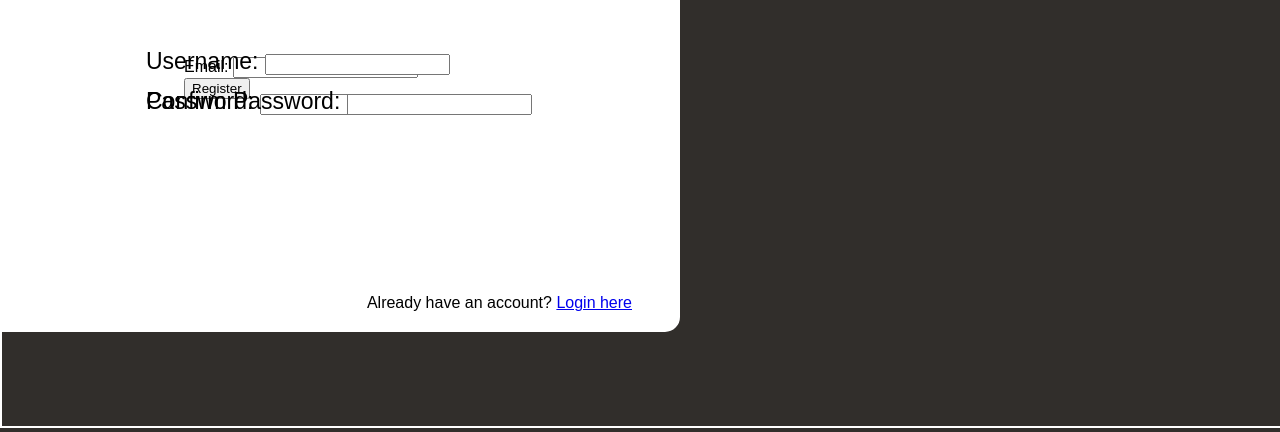
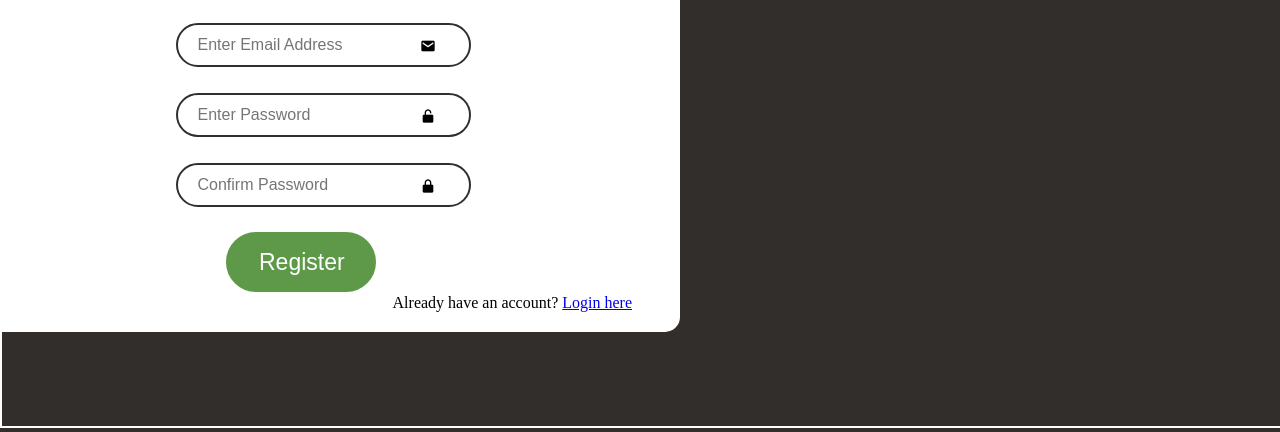
Before and after one commit to TYSHARA/ChessOnline, a plain HTML site: page register.html in a window 1280 px wide. Shown: the part 376-808 px from the top of the page. Drawn offline with nearby package versions, Linux system fonts and the light colour scheme.

Commit message:
modern designs for login and reg pages

```diff
--- a/css/login.css
+++ b/css/login.css
@@ -26,27 +26,41 @@ body {
 }
 
 
-.username{
-    position: absolute;
-    top: 220px;
-    left: 220px;
-    font-size:23px;
+.container .input-box{
+    width: 100%;
+    height: 40px;
+    margin: 30px 0;
+}
 
+.input-box input{
+   width: 85%;
+   height: 100%;
+   background: transparent;
+   border: none;
+   outline: none;
+   border: 2px solid #312e2b;
+   border-radius: 40px;
+   padding: 0px 20px 0px 20px;
+   font-size: 16px;
+}
+
+.input-box input::placeholder{
+  font-size: 16px;
 }
 
 
-.password{
-    position: absolute;
-    top:260px;
-    left: 220px;
-    font-size:23px;
+.input-box i {
+  position: absolute;
+  right: 32%;
+  transform: translateY(-180%);
+}
 
-}
+
 
 .login-button{
     position: absolute;
     left: 300px;
-    bottom: 110px;
+    bottom: 50px;
     display: inline-block;
     border-radius: 5px;
     user-select: none;
--- a/css/register.css
+++ b/css/register.css
@@ -4,8 +4,8 @@ body {
     display:inline-block;
     justify-content: center;
     align-items: center;
-    background: white;
-    border: 2px solid #FFFFFF;
+    background: #312e2b;
+
 }
 
 .container{
@@ -19,55 +19,65 @@ body {
     right: 600px;
     border: 4px solid #FFFFFF;
     border-radius: 15px;
-    background-color: #312e2b;
+    background-color: white;
 }
 
-.username{
-    position: absolute;
-    top: 210px;
-    left: 220px;
 
-
+.container .input-box{
+    width: 100%;
+    height: 40px;
+    margin: 30px 0;
 }
 
-.password1{
-    position: absolute;
-    top:240px;
-    left: 220px;
+.input-box input{
+   width: 100%;
+   height: 100%;
+   background: white;
+   border: none;
+   outline: none;
+   border: 2px solid #312e2b;
+   border-radius: 40px;
+   padding: 0px 20px 0px 20px;
+   font-size: 16px;
 }
 
-.password2{
-    position: absolute;
-    top:280px;
-    left: 220px;
+.input-box input::placeholder{
+  font-size: 16px;
 }
 
-.email{
-    position: absolute;
-    top:320px;
-    left: 220px;
+.input-box i {
+  position: absolute;
+  right: 32%;
+  transform: translateY(-180%);
 }
 
 .reg-button{
-    position: absolute;
-    bottom: 170px;
-    left: 110px;
+   position: absolute;
+    left: 300px;
+    bottom: 36px;
+    display: inline-block;
     border-radius: 5px;
     user-select: none;
     line-height: 1.5;
-    padding: 10px 45px;
+    padding: 10px 30px;
     color:white;
-    border: 3px solid #4400CC;
+    border: 3px solid #5d9948;
     border-radius: 30px;
-    background-color: #4400CC;
+    background-color: #5d9948;
     z-index: 1;
+    font-size:23px;
+    width: 150px;
+    height: 60px;
 }
 h1{
     position: absolute;
     top: 0px;
+    font-family: Montserrat;
+    font-size: 70px;
 }
 p{
     position: absolute;
     right: 44px;
     bottom: 0px;
+    font-family: Montserrat;
 }
--- a/css/styles.css
+++ b/css/styles.css
@@ -9,7 +9,7 @@ body{
     background-color: #312e2b;
     margin: 0;
     padding: 0;
-    font-family: Montserrat, sans-serif;
+    font-family: "Montserrat", sans-serif;
     border: 2px solid #FFFFFF;
 }
 
--- a/register.html
+++ b/register.html
@@ -1,9 +1,11 @@
 <!DOCTYPE html>
 <html>
+
 <head>
     <title>Register</title>
     <link rel="stylesheet" type="text/css" href="css/styles.css">
-    <link rel="stylesheet" type="text/css" href="css/login.css">
+    <link rel="stylesheet" type="text/css" href="css/register.css">
+    <link href='https://unpkg.com/boxicons@2.1.4/css/boxicons.min.css' rel='stylesheet'>
 </head>
 
 <body>
@@ -12,33 +14,33 @@
     <form id="register-form">
 
         <!-- Username field -->
-        <div class = "username">
-        <label for="username">Username:</label>
-        <input type="text" id="username" name="username" required>
+        <div class = "input-box">
+        <input type="text" placeholder="Enter Username" required>
+        <i class='bx bxs-user-rectangle'></i>
         </div>
 
         <!-- Email field (optional) -->
-        <div class = "email">
-        <label for="email">Email:</label>
-        <input type="email" id="email" name="email">
-         </div>
+        <div class = "input-box">
+        <input type="email" placeholder="Enter Email Address" required>
+        <i class='bx bxs-envelope' ></i>
+        </div>
 
         <!-- Password fields -->
-        <div class = "enter password">
-        <label for="password1">Password:</label>
-        <input type="password" id="password1" name="password1" required>
+        <div class = "input-box">
+        <input type="password" id="password1" placeholder="Enter Password" required>
+        <i class='bx bxs-lock-open-alt' ></i>
         </div>
 
-        <div class = "confirm password">
-        <label for="password2">Confirm Password:</label>
-        <input type="password" id="password2" name="password2" required>
+        <div class = "input-box">
+        <input type="password" id="password2" placeholder="Confirm Password" required>
+        <i class='bx bxs-lock-alt' ></i>
         </div>
 
         <!-- Error message placeholder (for displaying registration errors) -->
         <div id="register-error" style="color: red;"></div>
 
         <!-- Submit button -->
-        <button type="submit">Register</button>
+        <button class = "reg-button" type="submit">Register</button>
     </form>
 
     <p>Already have an account? <a href="login.html">Login here</a></p>
```
Also changed, not shown: login.html (+16 -7 lines).
